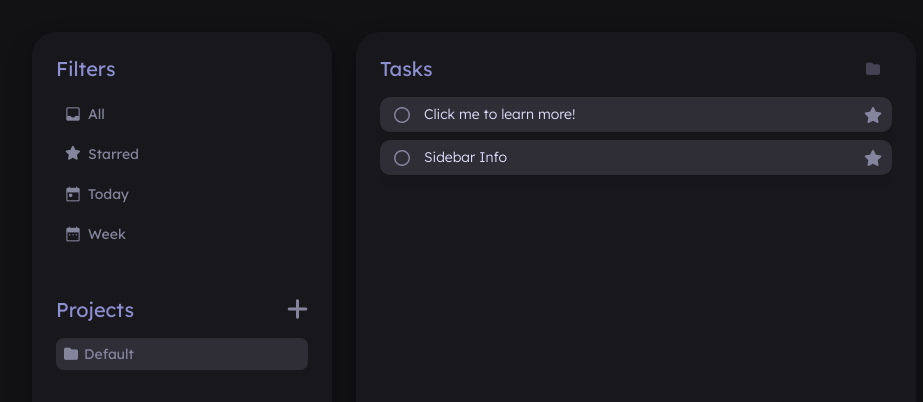
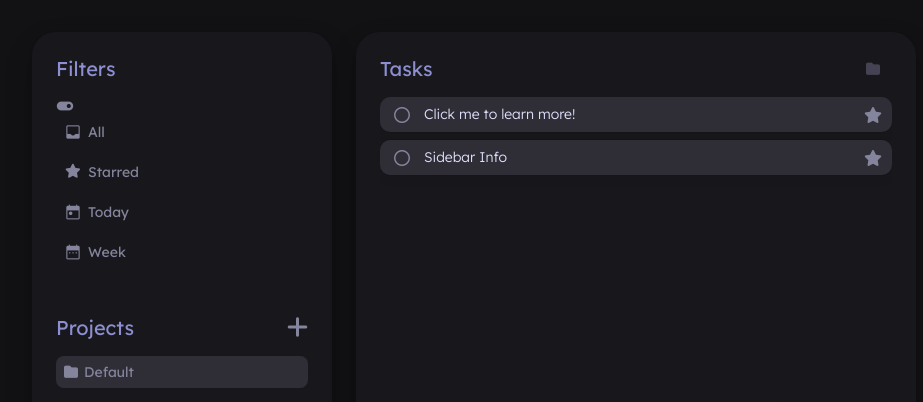
Before and after one commit to bartbzd/todo-list, a website built with webpack: page dist/index.html in a window 1280 px wide. Shown: the part 98-500 px from the top of the page, without its empty margins (166-1089 px from the left). Built offline with nearby package versions, Linux system fonts and the light colour scheme.

```diff
--- a/dist/index.html
+++ b/dist/index.html
@@ -31,7 +31,11 @@
         <div class="cards">
             <aside class="sidebar">
                 <div class="filters">
-                    <h2 class="section-header">Filters</h2>
+                    <div class="filters-title-grp">
+                        <h2 class="section-header">Filters</h2>
+                        <p class="material-symbols-rounded theme">toggle_on</p>
+                    </div>
+
                     <p class="filter all"><i class="material-symbols-rounded">inbox</i>All</p>
                     <p class="filter starred"><i class="fa-solid fa-star"></i>Starred</p>
                     <p class="filter today"><i class="material-symbols-rounded">today</i>Today</p>
```
